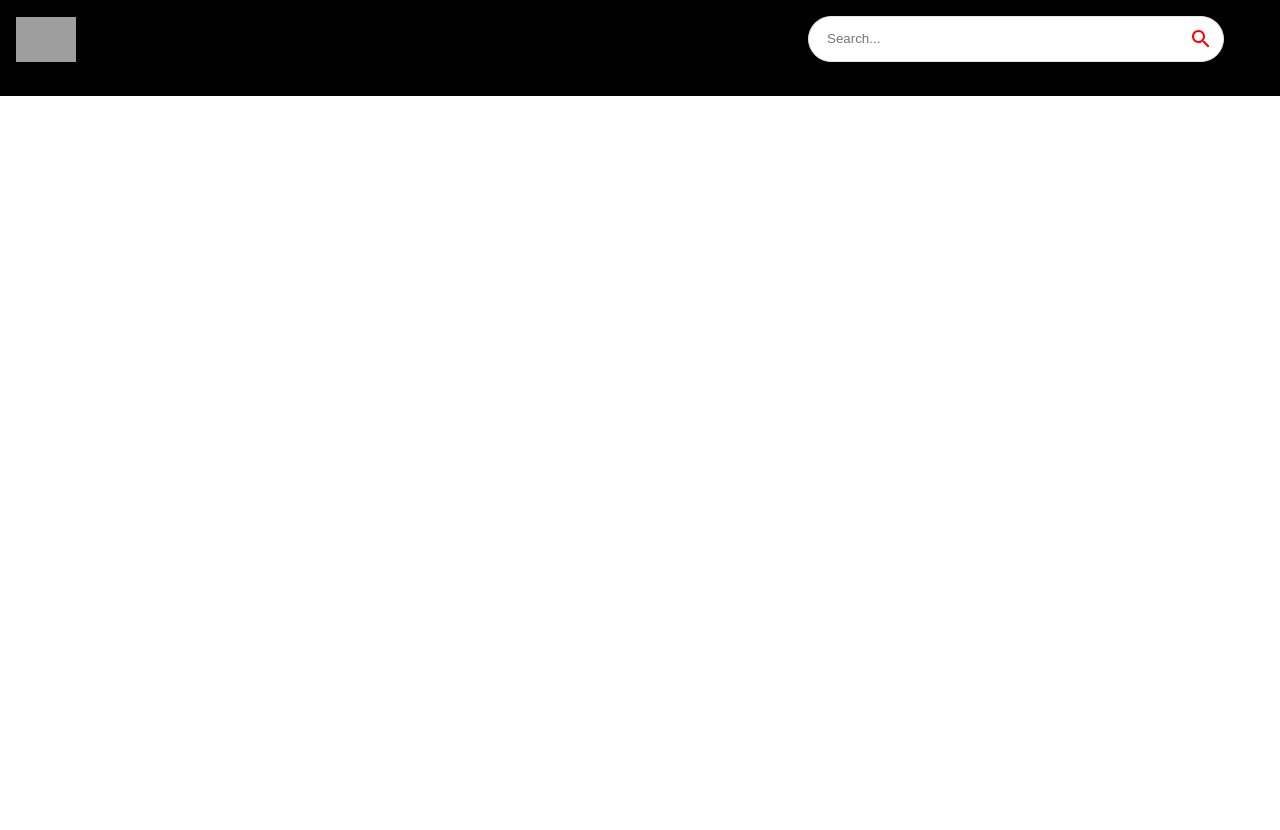
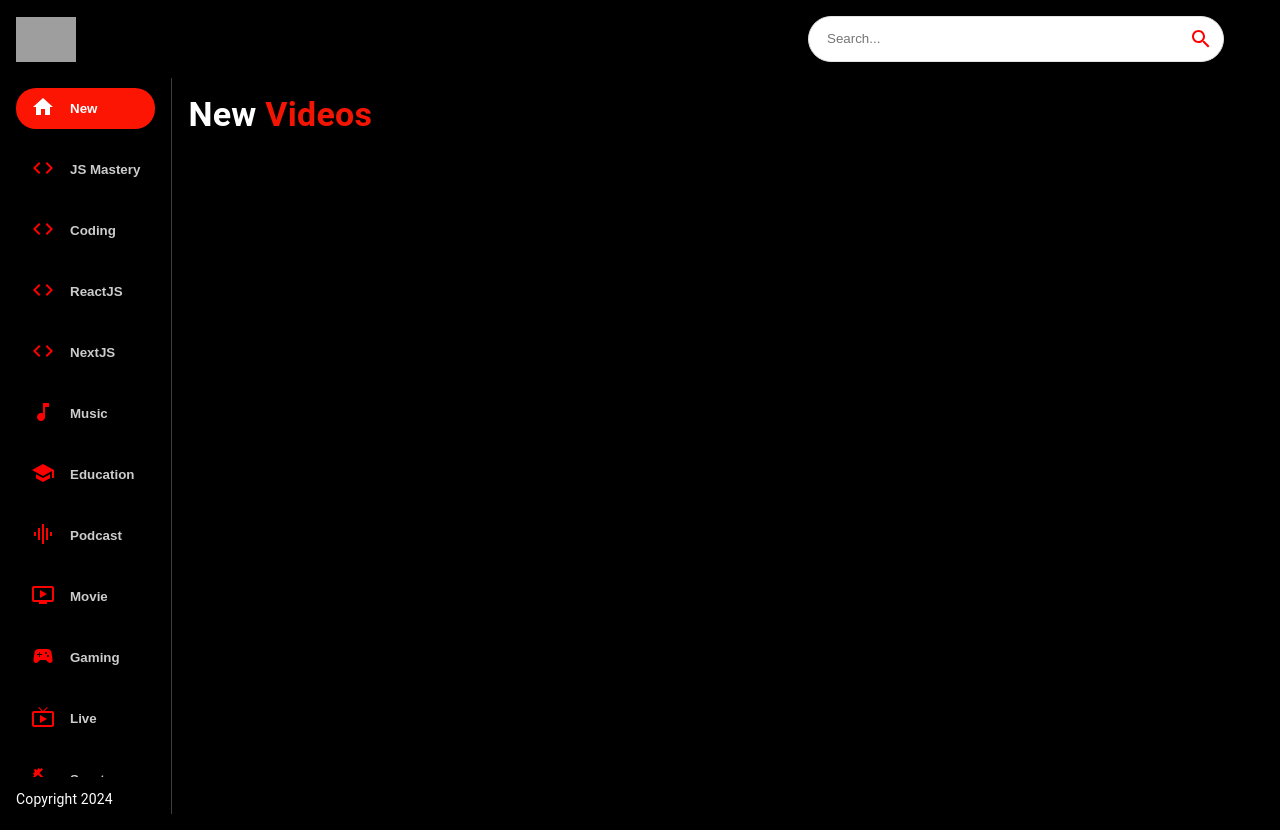
Before and after one commit to aniketxpawar/youtube_clone, a React (Create React App) app: page / in a window 1280 px wide. Before the commit the page ends 800 px from the top, so only its background shows below. Built offline with nearby package versions, Linux system fonts and the light colour scheme; grey boxes are pictures that could not be loaded.

Commit message:
sidebar completed

```diff
--- a/src/components/Feed.jsx
+++ b/src/components/Feed.jsx
@@ -1,8 +1,30 @@
-import React from 'react'
+import {useState, useEffect} from 'react'
+import {Box,Stack,Typography} from '@mui/material';
+import {Sidebar,Videos} from './';
 
 const Feed = () => {
   return (
-    <div>Feed</div>
+    <Stack sx={{flexDirection: {sx: "column", md:"row"}}}>
+    <Box sx={{height: {sx: 'auto',md:'92vh'}, borderRight: '1px solid #3d3d3d',
+    px: {sx:0,md:2}}}>
+
+    <Sidebar/>
+
+    <Typography className='copyright' variant='body2'
+    sx={{mt:1.5, color:'#fff'}}>
+      Copyright 2024
+    </Typography>
+    </Box>
+
+    <Box p={2} sx={{ overflowY: 'auto', height:'90vh', flex: 2}}>
+      <Typography variant="h4" fontWeight='bold' mb={2}
+      sx={{ color: 'white'}}>
+      New <span style={{color:'#F31503'}}>Videos</span>
+      </Typography>
+
+      <Videos videos={[]}/>
+    </Box>
+    </Stack>
   )
 }
 
--- /dev/null
+++ b/src/components/Sidebar.jsx
@@ -0,0 +1,25 @@
+import {Stack} from '@mui/material';
+import { categories } from '../utils/constants';
+
+const selectedCategory = 'New';
+
+const Sidebar = () => (
+    <Stack direction='row' sx={{
+        overflowY : 'auto',
+        height: {sx:'auto', md: '95%'},
+        flexDirection: {md: 'column'}}}>
+    {categories.map(category => {
+        return (
+        <button className="category-btn"
+        style={{background: category.name === selectedCategory && '#FC1503',
+        color: 'white' }}
+        key={category.name}>
+            <span style={{color: category.name === selectedCategory ? 'white' : 'red', marginRight: '15px'}}>{category.icon}</span>
+            <span style={{opacity: category.name === selectedCategory ? '1' : '0.8'}}>{category.name}</span>
+        </button>)
+    })}
+    </Stack>
+  )
+
+
+export default Sidebar
--- /dev/null
+++ b/src/components/Videos.jsx
@@ -0,0 +1,9 @@
+import React from 'react'
+
+const Videos = () => {
+  return (
+    <div>Videos</div>
+  )
+}
+
+export default Videos
--- a/src/components/index.js
+++ b/src/components/index.js
@@ -4,3 +4,5 @@
 export {default as SearchFeed} from './SearchFeed';
 export {default as VideoDetail} from './VideoDetail';
 export {default as SearchBar} from './SearchBar';
+export {default as Sidebar} from './Sidebar';
+export {default as Videos} from './Videos';
```
